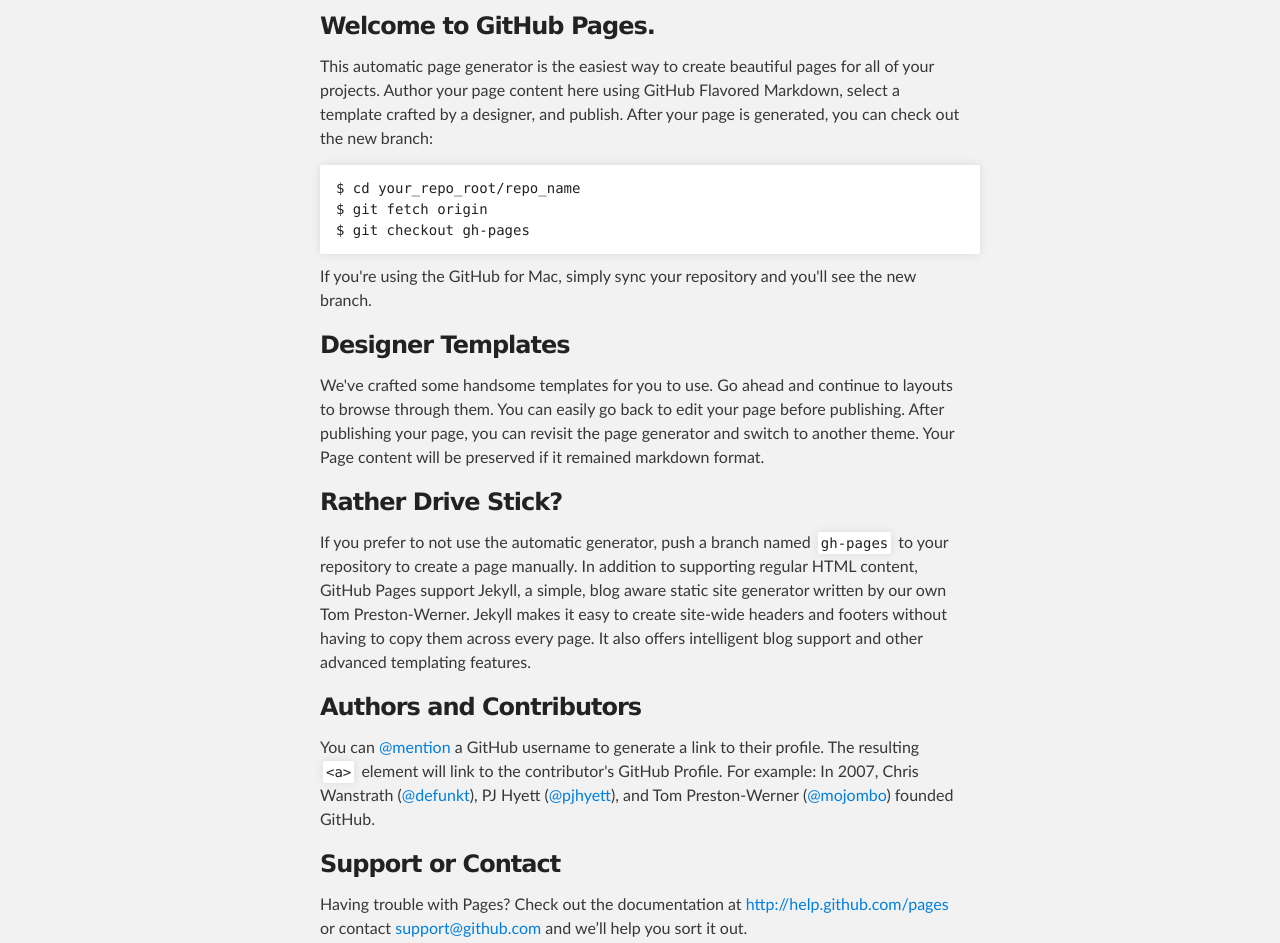
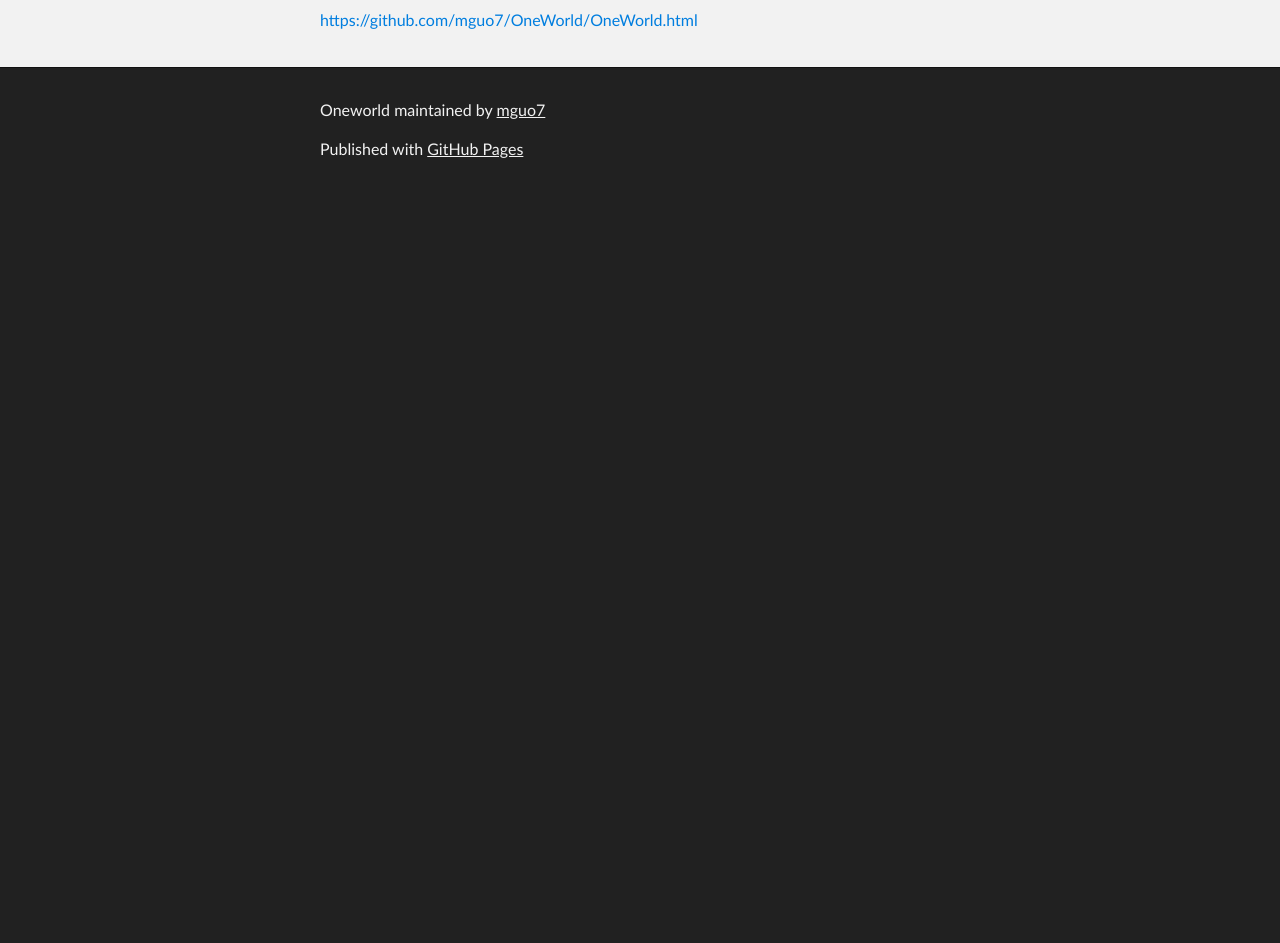
Before and after one commit to mguo7/OneWorld, a plain HTML site: page index.html in a window 1280 px wide. Shown: the part 252-1195 px from the top of the page. After the commit the page ends 800 px from the top, so only its background shows below. Drawn offline with Linux system fonts and the light colour scheme.

```diff
--- a/index.html
+++ b/index.html
@@ -31,37 +31,7 @@
     <!-- MAIN CONTENT -->
     <div id="main_content_wrap" class="outer">
       <section id="main_content" class="inner">
-        <h3>
-<a id="welcome-to-github-pages" class="anchor" href="#welcome-to-github-pages" aria-hidden="true"><span class="octicon octicon-link"></span></a>Welcome to GitHub Pages.</h3>
-
-<p>This automatic page generator is the easiest way to create beautiful pages for all of your projects. Author your page content here using GitHub Flavored Markdown, select a template crafted by a designer, and publish. After your page is generated, you can check out the new branch:</p>
-
-<pre><code>$ cd your_repo_root/repo_name
-$ git fetch origin
-$ git checkout gh-pages
-</code></pre>
-
-<p>If you're using the GitHub for Mac, simply sync your repository and you'll see the new branch.</p>
-
-<h3>
-<a id="designer-templates" class="anchor" href="#designer-templates" aria-hidden="true"><span class="octicon octicon-link"></span></a>Designer Templates</h3>
-
-<p>We've crafted some handsome templates for you to use. Go ahead and continue to layouts to browse through them. You can easily go back to edit your page before publishing. After publishing your page, you can revisit the page generator and switch to another theme. Your Page content will be preserved if it remained markdown format.</p>
-
-<h3>
-<a id="rather-drive-stick" class="anchor" href="#rather-drive-stick" aria-hidden="true"><span class="octicon octicon-link"></span></a>Rather Drive Stick?</h3>
-
-<p>If you prefer to not use the automatic generator, push a branch named <code>gh-pages</code> to your repository to create a page manually. In addition to supporting regular HTML content, GitHub Pages support Jekyll, a simple, blog aware static site generator written by our own Tom Preston-Werner. Jekyll makes it easy to create site-wide headers and footers without having to copy them across every page. It also offers intelligent blog support and other advanced templating features.</p>
-
-<h3>
-<a id="authors-and-contributors" class="anchor" href="#authors-and-contributors" aria-hidden="true"><span class="octicon octicon-link"></span></a>Authors and Contributors</h3>
-
-<p>You can <a href="https://github.com/blog/821" class="user-mention">@mention</a> a GitHub username to generate a link to their profile. The resulting <code>&lt;a&gt;</code> element will link to the contributor's GitHub Profile. For example: In 2007, Chris Wanstrath (<a href="https://github.com/defunkt" class="user-mention">@defunkt</a>), PJ Hyett (<a href="https://github.com/pjhyett" class="user-mention">@pjhyett</a>), and Tom Preston-Werner (<a href="https://github.com/mojombo" class="user-mention">@mojombo</a>) founded GitHub.</p>
-
-<h3>
-<a id="support-or-contact" class="anchor" href="#support-or-contact" aria-hidden="true"><span class="octicon octicon-link"></span></a>Support or Contact</h3>
-
-<p>Having trouble with Pages? Check out the documentation at <a href="http://help.github.com/pages">http://help.github.com/pages</a> or contact <a href="mailto:support@github.com">support@github.com</a> and we’ll help you sort it out.</p>
+        <p><a href="https://github.com/mguo7/OneWorld/OneWorld.html">https://github.com/mguo7/OneWorld/OneWorld.html</a></p>
       </section>
     </div>
 
```
Also changed, not shown: params.json (+1 -1 lines).
